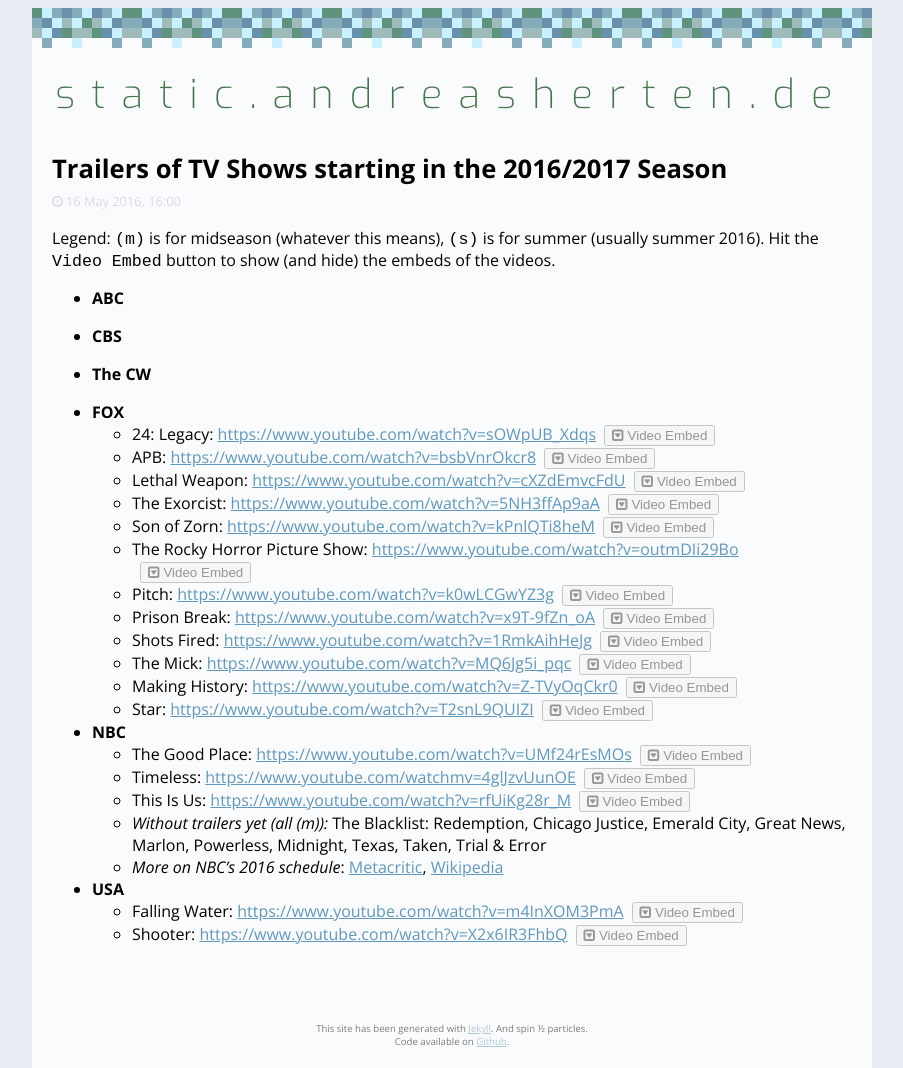
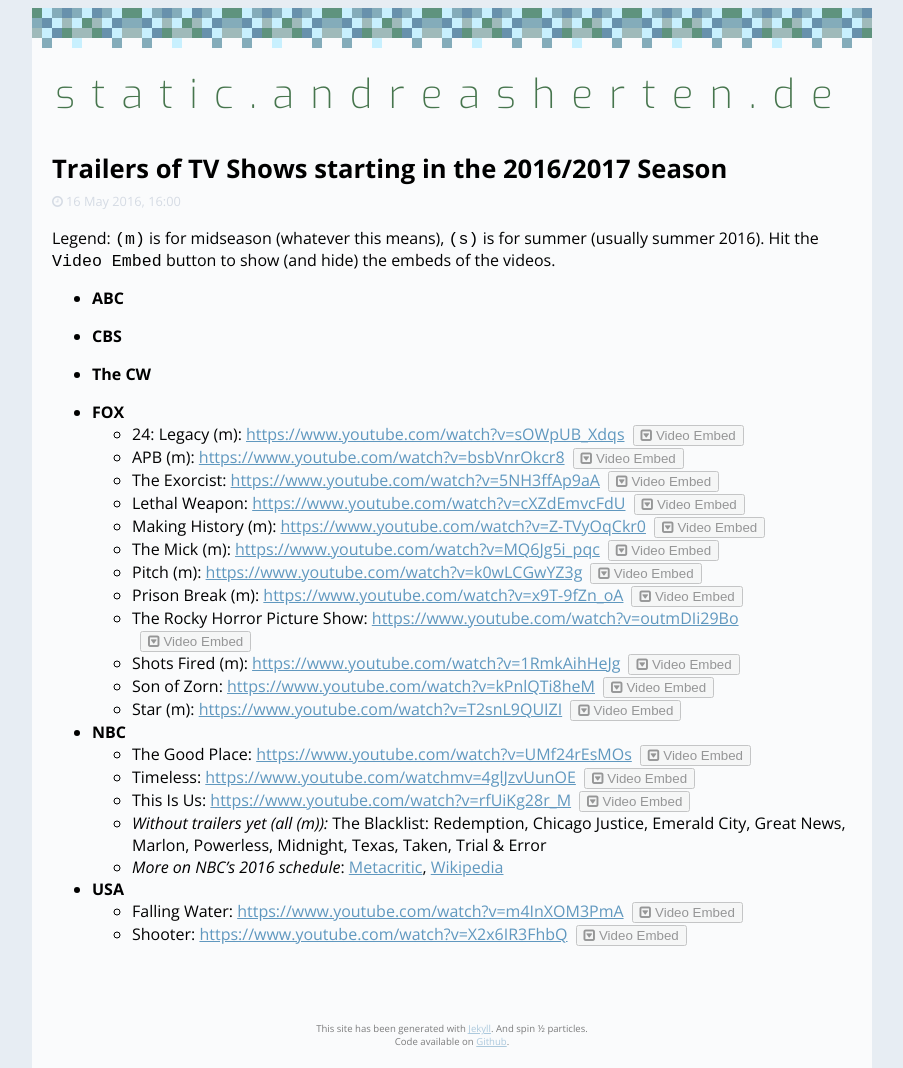
Before and after one commit to AndiH/static.andreasherten.de, a Jekyll site: the page built from _posts/2016-05-16-tv-show-trailer-2016.markdown, in a window 1280 px wide. Shown: the whole page, without its empty margins (188-1091 px from the left). Built offline with Jekyll 4.4.1, drawn with Linux system fonts in a browser that asks for light colours; nearby versions of some CDN libraries; part of the change alters nothing that is shown.

```diff
--- a/_posts/2016-05-16-tv-show-trailer-2016.markdown
+++ b/_posts/2016-05-16-tv-show-trailer-2016.markdown
@@ -25,18 +25,18 @@ Legend: `(m)` is for midseason (whatever this means), `(s)` is for summer (usual
 * **The CW**
 
 * **FOX**
-    - 24: Legacy: [https://www.youtube.com/watch?v=sOWpUB_Xdqs](https://www.youtube.com/watch?v=sOWpUB_Xdqs)
-    - APB: [https://www.youtube.com/watch?v=bsbVnrOkcr8](https://www.youtube.com/watch?v=bsbVnrOkcr8)
+    - 24: Legacy (m): [https://www.youtube.com/watch?v=sOWpUB_Xdqs](https://www.youtube.com/watch?v=sOWpUB_Xdqs)
+    - APB (m): [https://www.youtube.com/watch?v=bsbVnrOkcr8](https://www.youtube.com/watch?v=bsbVnrOkcr8)
+    - The Exorcist: [https://www.youtube.com/watch?v=5NH3ffAp9aA](https://www.youtube.com/watch?v=5NH3ffAp9aA)
     - Lethal Weapon: [https://www.youtube.com/watch?v=cXZdEmvcFdU](https://www.youtube.com/watch?v=cXZdEmvcFdU)
-    - The Exorcist: [https://www.youtube.com/watch?v=5NH3ffAp9aA](https://www.youtube.com/watch?v=5NH3ffAp9aA)
+    - Making History (m): [https://www.youtube.com/watch?v=Z-TVyOqCkr0](https://www.youtube.com/watch?v=Z-TVyOqCkr0)
+    - The Mick (m): [https://www.youtube.com/watch?v=MQ6Jg5i_pqc](https://www.youtube.com/watch?v=MQ6Jg5i_pqc)
+    - Pitch (m): [https://www.youtube.com/watch?v=k0wLCGwYZ3g](https://www.youtube.com/watch?v=k0wLCGwYZ3g)
+    - Prison Break (m): [https://www.youtube.com/watch?v=x9T-9fZn_oA](https://www.youtube.com/watch?v=x9T-9fZn_oA)
+    - The Rocky Horror Picture Show: [https://www.youtube.com/watch?v=outmDIi29Bo](https://www.youtube.com/watch?v=outmDIi29Bo)
+    - Shots Fired (m): [https://www.youtube.com/watch?v=1RmkAihHeJg](https://www.youtube.com/watch?v=1RmkAihHeJg)
     - Son of Zorn: [https://www.youtube.com/watch?v=kPnlQTi8heM](https://www.youtube.com/watch?v=kPnlQTi8heM)
-    - The Rocky Horror Picture Show: [https://www.youtube.com/watch?v=outmDIi29Bo](https://www.youtube.com/watch?v=outmDIi29Bo)
-    - Pitch: [https://www.youtube.com/watch?v=k0wLCGwYZ3g](https://www.youtube.com/watch?v=k0wLCGwYZ3g)
-    - Prison Break: [https://www.youtube.com/watch?v=x9T-9fZn_oA](https://www.youtube.com/watch?v=x9T-9fZn_oA)
-    - Shots Fired: [https://www.youtube.com/watch?v=1RmkAihHeJg](https://www.youtube.com/watch?v=1RmkAihHeJg)
-    - The Mick: [https://www.youtube.com/watch?v=MQ6Jg5i_pqc](https://www.youtube.com/watch?v=MQ6Jg5i_pqc)
-    - Making History: [https://www.youtube.com/watch?v=Z-TVyOqCkr0](https://www.youtube.com/watch?v=Z-TVyOqCkr0)
-    - Star: [https://www.youtube.com/watch?v=T2snL9QUIZI](https://www.youtube.com/watch?v=T2snL9QUIZI)
+    - Star (m): [https://www.youtube.com/watch?v=T2snL9QUIZI](https://www.youtube.com/watch?v=T2snL9QUIZI)
 
 * **NBC**
     - The Good Place: [https://www.youtube.com/watch?v=UMf24rEsMOs](https://www.youtube.com/watch?v=UMf24rEsMOs)
```
